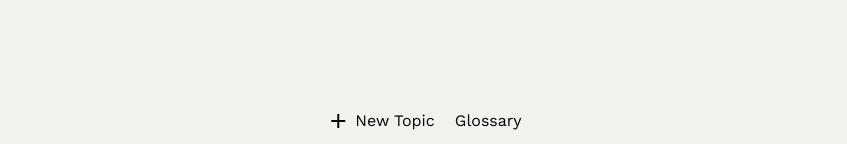
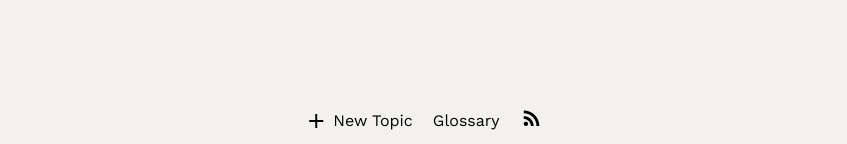
Before and after one commit to Vanilla-OS/handbook, a Jekyll site: the page built from index.md, in a window 1280 px wide. Shown: the part 753-897 px from the top of the page, without its empty margins (216-1063 px from the left). Built offline with Jekyll 4.4.1, drawn with Linux system fonts in a browser that asks for light colours.

Commit message:
handbook: add feed

```diff
--- a/Gemfile
+++ b/Gemfile
@@ -1,3 +1,4 @@
 source "https://rubygems.org"
 gem "github-pages"
 gem "webrick"
+gem "jekyll-feed"
--- a/_config.yml
+++ b/_config.yml
@@ -10,3 +10,6 @@ defaults:
       path: ""
     values:
       layout: "default"
+
+plugins:
+  - jekyll-feed
--- a/_includes/footer.html
+++ b/_includes/footer.html
@@ -13,7 +13,11 @@
                     Glossary
                 </a>
             </li>
+            <li>
+                <a href="/feed.xml">
+                    <span class="material-icons-outlined">rss_feed</span>
+                </a>
+            </li>
         </ul>
     </div>
-
 </footer>
```
Also changed, not shown: Gemfile.lock.
